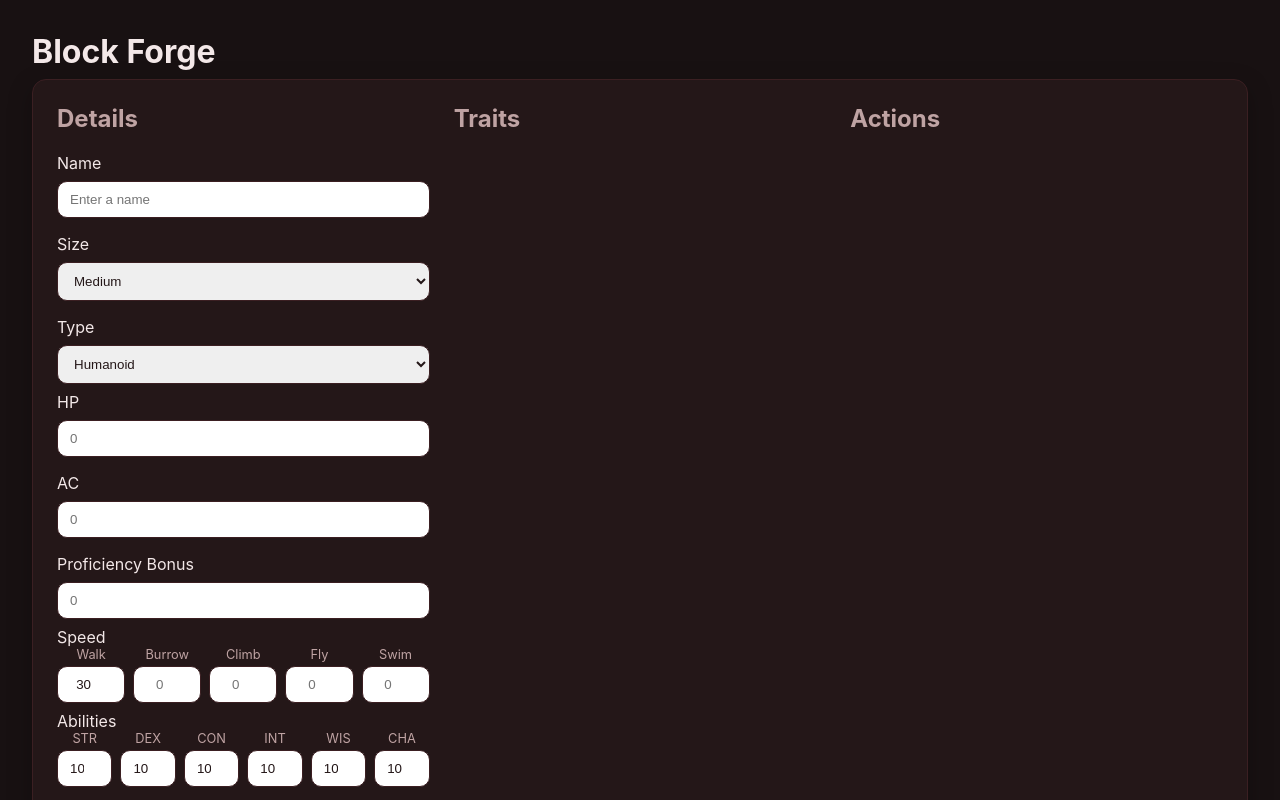
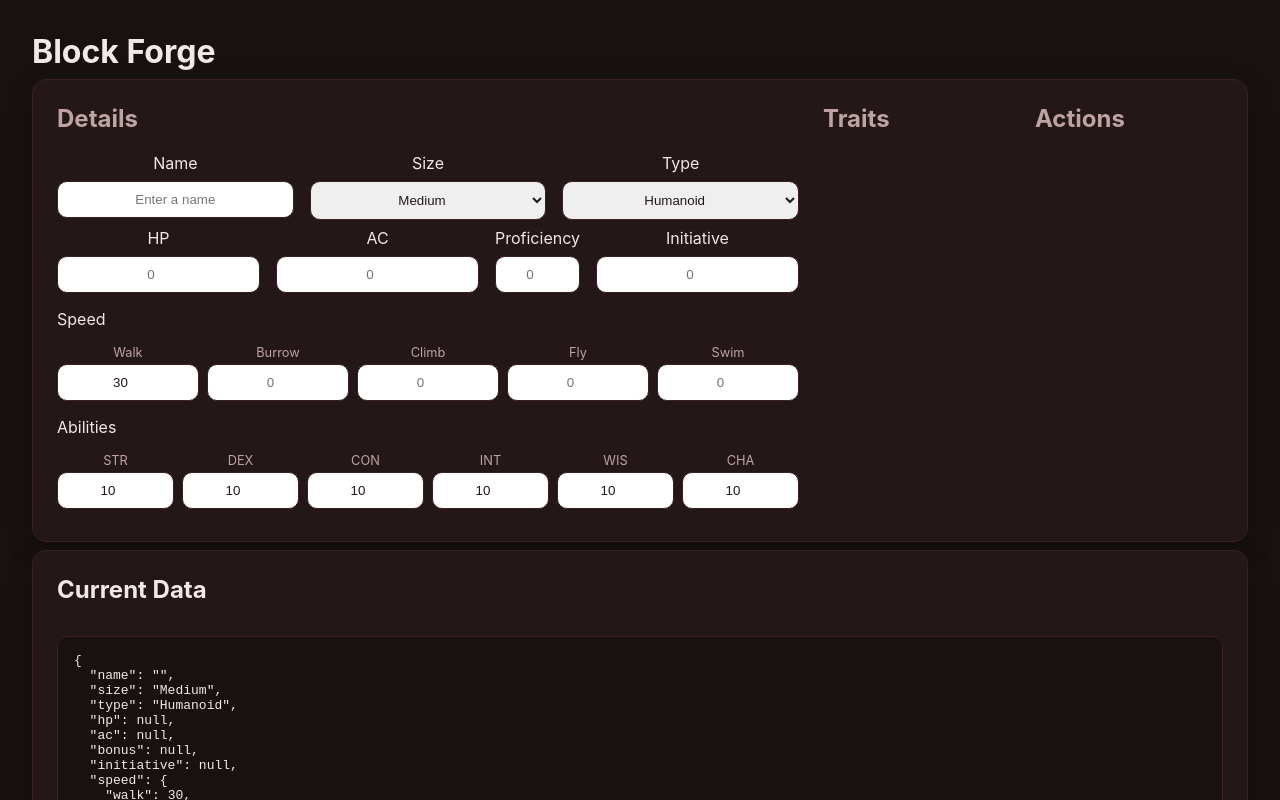
Before and after one commit to tangynacho/block-forge, a Vue app: page / in a window 1280 px wide. Shown: the top 800 px of the page. Built offline with nearby package versions, Linux system fonts and the light colour scheme.

Commit message:
added initiative

```diff
--- a/src/App.vue
+++ b/src/App.vue
@@ -1,6 +1,6 @@
 <script setup lang="ts">
 import { reactive } from 'vue'
-import { type BlockForm, SpeedKey, defaultSpeed, AbilityKey, defaultAbilities } from './types/block'
+import { type BlockForm, type SpeedKey, defaultSpeed, type AbilityKey, defaultAbilities } from './types/block'
 
 const sizeOptions = [
   'Tiny',
@@ -54,6 +54,7 @@ const block = reactive<BlockForm>({
   hp: null,
   ac: null,
   bonus: null,
+  initiative: null,
   speed: defaultSpeed,
   abilities: defaultAbilities,
 })
@@ -101,13 +102,18 @@ const block = reactive<BlockForm>({
           </label>
 
           <label class="field">
-            <span>Proficiency Bonus</span>
+            <span>Proficiency</span>
             <input v-model.number="block.bonus" type="number" min="0" max="10" placeholder="0" />
+          </label>
+
+          <label class="field">
+            <span>Initiative</span>
+            <input v-model.number="block.initiative" type="number" placeholder="0" />
           </label>
         </div>
 
-        <span>Speed</span>
-        <div class="sub-grid speed">
+        <p>Speed</p>
+        <div class="sub-grid">
           <label
             v-for="key in speedKeys"
             :key="key"
@@ -123,8 +129,8 @@ const block = reactive<BlockForm>({
           </label>
         </div>
 
-        <span>Abilities</span>
-        <div class="sub-grid abilities">
+        <p>Abilities</p>
+        <div class="sub-grid">
           <label
             v-for="key in abilityKeys"
             :key="key"
@@ -190,10 +196,10 @@ body,
   margin-bottom: 8px;
   box-shadow: 0 8px 24px rgba(0, 0, 0, 0.25);
 }
-.attributes {
+.panel.attributes {
   grid-template-columns: 1fr 1fr 1fr;
 }
-.results {
+.panel.results {
   grid-template-columns: 1fr 1fr;
 }
 
@@ -210,48 +216,44 @@ h2 {
 }
 
 .form-grid {
-  display: grid;
-  grid-template-columns: repeat(auto-fit, minmax(220px, 1fr));
+  display: flex;
   gap: 16px;
+  flex-wrap: nowrap;
   margin-bottom: 8px;
 }
 
 .field {
+  flex: 1;
   display: flex;
   flex-direction: column;
+  text-align: center;
   gap: 8px;
 }
 
 .sub-grid {
-  display: grid;
+  display: flex;
+  width: 100%;
   gap: 8px;
-  flex-wrap: wrap;
   margin-bottom: 8px;
 }
 
-.sub-grid.speed {
-  grid-template-columns: repeat(5, 1fr);
-}
-
-.sub-grid.abilities {
-  grid-template-columns: repeat(6, 1fr);
-}
-
 .sub-field {
+  flex: 1 1 0;
   display: flex;
   flex-direction: column;
   gap: 4px;
-  min-width: 20px;
+}
+
+.sub-field input {
+  width: 100%;
+  box-sizing: border-box;
+  text-align: center;
 }
 
 .sub-field span {
   font-size: 0.8rem;
   text-align: center;
   color: #bfa3a3;
-}
-
-.sub-field input {
-  text-align: center;
 }
 
 input,
@@ -261,6 +263,7 @@ select {
   border-radius: 10px;
   padding: 10px 12px;
   outline: none;
+  text-align: center;
 }
 
 input:focus,
--- a/src/types/block.ts
+++ b/src/types/block.ts
@@ -26,6 +26,7 @@ export type BlockForm = {
     hp: number | null
     ac: number | null
     bonus: number | null
+    initiative: number | null
     speed: Speed
     abilities: Abilities
 }
```
